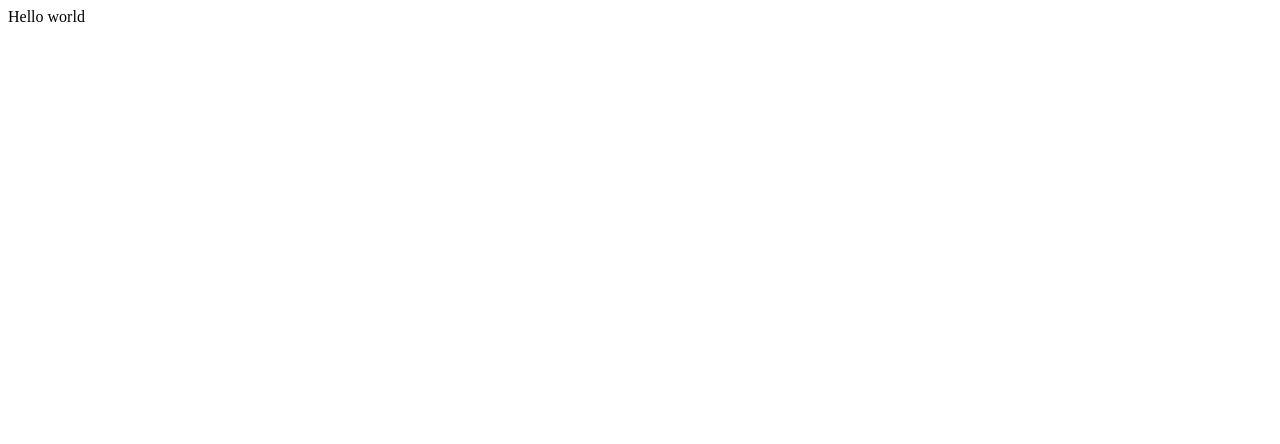
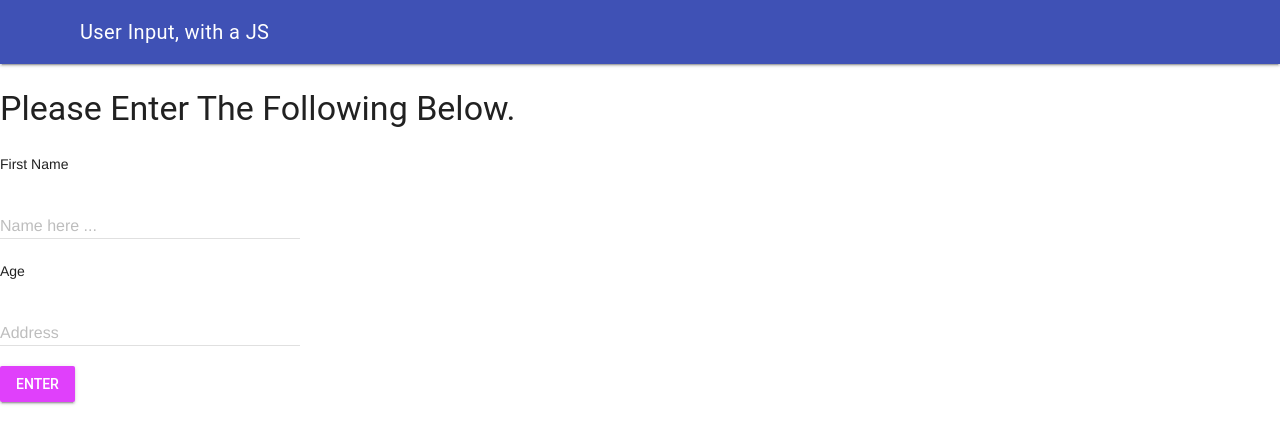
Before and after one commit to evan-cagiannos/ICS2O-Unit2-03-HTML, a plain HTML site: page index.html in a window 1280 px wide. Drawn offline with nearby package versions, Linux system fonts and the light colour scheme.

Commit message:
Added js & css

```diff
--- a/index.html
+++ b/index.html
@@ -1,16 +1,67 @@
 <!DOCTYPE html>
 <html>
-
-<head>
-  <meta charset="utf-8">
-  <meta name="viewport" content="width=device-width">
-  <title>replit</title>
-  <link href="style.css" rel="stylesheet" type="text/css" />
-</head>
-
-<body>
-  Hello world
-  <script src="script.js"></script>
-</body>
-
-</html>
+  <head>
+    <meta charset="utf-8" />
+    <meta name="description" content="User Input, with JavaScript" />
+    <meta name="keywords" content="mths, ics2o" />
+    <meta name="author" content="Evan Cagiannos" />
+    <meta name="viewport" content="width=device-width, initial-scale=1.0" />
+    <link rel="apple-touch-icon" sizes="180x180" href="apple-touch-icon.png" />
+    <link rel="icon" type="image/png" sizes="32x32" href="favicon-32x32.png" />
+    <link rel="icon" type="image/png" sizes="16x16" href="favicon-16x16.png" />
+    <link rel="manifest" href="site.webmanifest" />
+    <link
+      rel="stylesheet"
+      href="https://fonts.googleapis.com/icon?family=Material+Icons"
+    />
+    <link
+      rel="stylesheet"
+      href="https://code.getmdl.io/1.3.0/material.indigo-purple.min.css"
+    />
+    <link rel="stylesheet" href="./css/style.css">
+    <title>User Input, with a JS</title>
+  </head>
+  <body>
+    <script defer src="https://code.getmdl.io/1.3.0/material.min.js"></script>
+    <script src="./js/script.js"></script>
+    <div class="mdl-layout mdl-js-layout mdl-layout--fixed-header">
+      <header class="mdl-layout__header">
+        <div class="mdl-layout__header-row">
+          <span class="mdl-layout-title">User Input, with a JS</span>
+        </div>
+      </header>
+      <main class="mdl-layout__content">
+        <h3>Please Enter The Following Below.
+       </h3>
+        <!-- Simple Textfield -->
+        <form action="#">
+          <p>First Name</p>
+          <div class="mdl-textfield mdl-js-textfield">
+            <input class="mdl-textfield__input" type="text" id="first-name">
+            <label class="mdl-textfield__label" for="first-name">Name here ...</label>
+          </div>
+        </form>
+        <!-- Numeric Textfield -->
+        <form action="#">
+          <p>Age</p>
+          <div class="mdl-textfield mdl-js-textfield">
+            <input class="mdl-textfield__input" type="text" pattern="-?[0-9]*(\.[0-9]+)?" id="age-entered">
+            <label class="mdl-textfield__label" for="age-entered">Address</label>
+            <span class="mdl-textfield__error">Input is not a number!</span>
+          </div>
+        </form>
+        <!-- Raised button with ripple -->
+        <button
+          class="mdl-button mdl-js-button mdl-button--raised mdl-js-ripple-effect mdl-button--accent"
+          onclick="enterClicked()"
+        >
+          Enter
+        </button>
+        <br>
+        <br>
+        <br>
+        <div id="user-info">
+          <div id="address"></div>
+        </div>
+      </main>
+    </div>
--- /dev/null
+++ b/js/script.js
@@ -0,0 +1,18 @@
+// Copyright (c) 2020 Evan Cagiannos All rights reserved
+//
+// Created by: Evan Cagiannos
+// Created on: Sep 2020
+// This file contains the JS functions for index.html
+
+/**
+ * This function gets users first name and age and shows it back to user.
+ */
+function enterClicked() {
+  // input
+  const firstName = document.getElementById("first-name").value
+  const userAge = parseInt(document.getElementById("age-entered").value)
+
+  // output
+  document.getElementById("address").innerHTML =
+    "Your info is: " + firstName + ", age " + userAge + "."
+}
```
Also changed, not shown: css/style.css (renamed from style.css), script.js (deleted).
